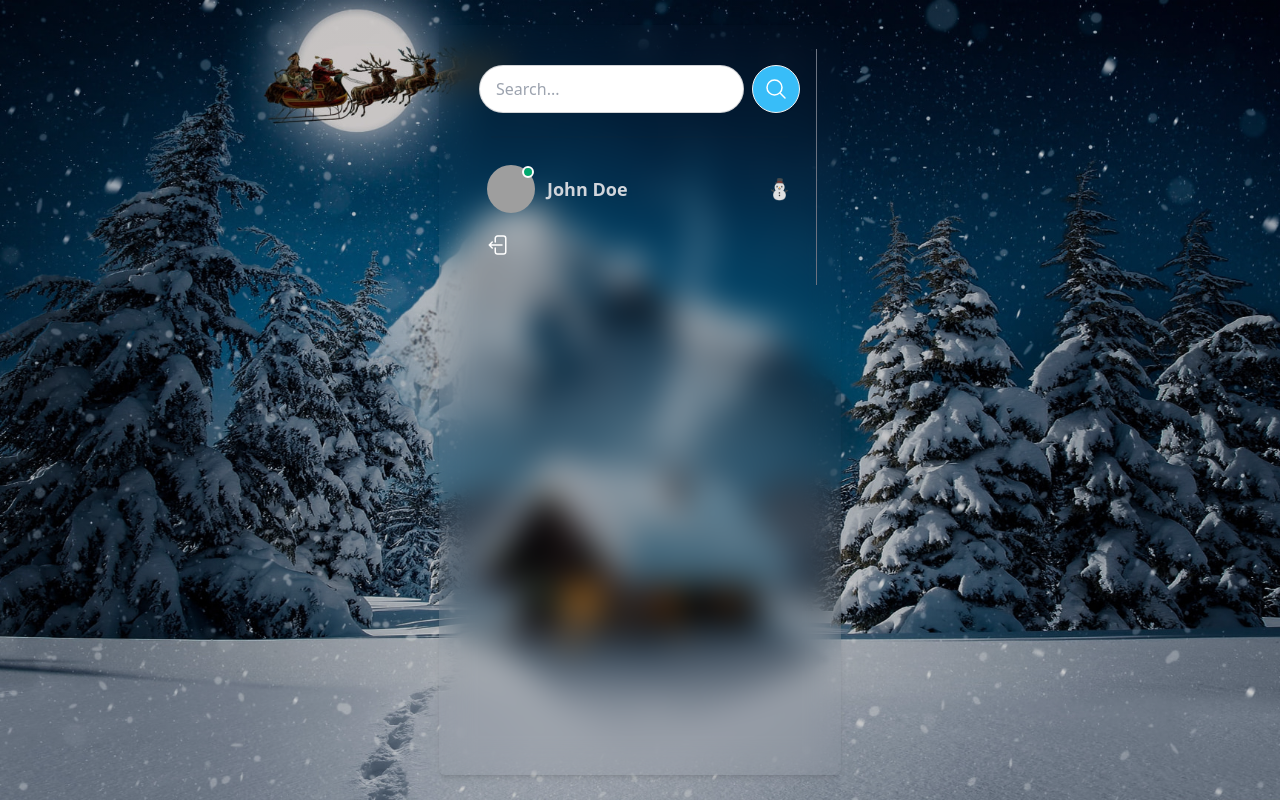
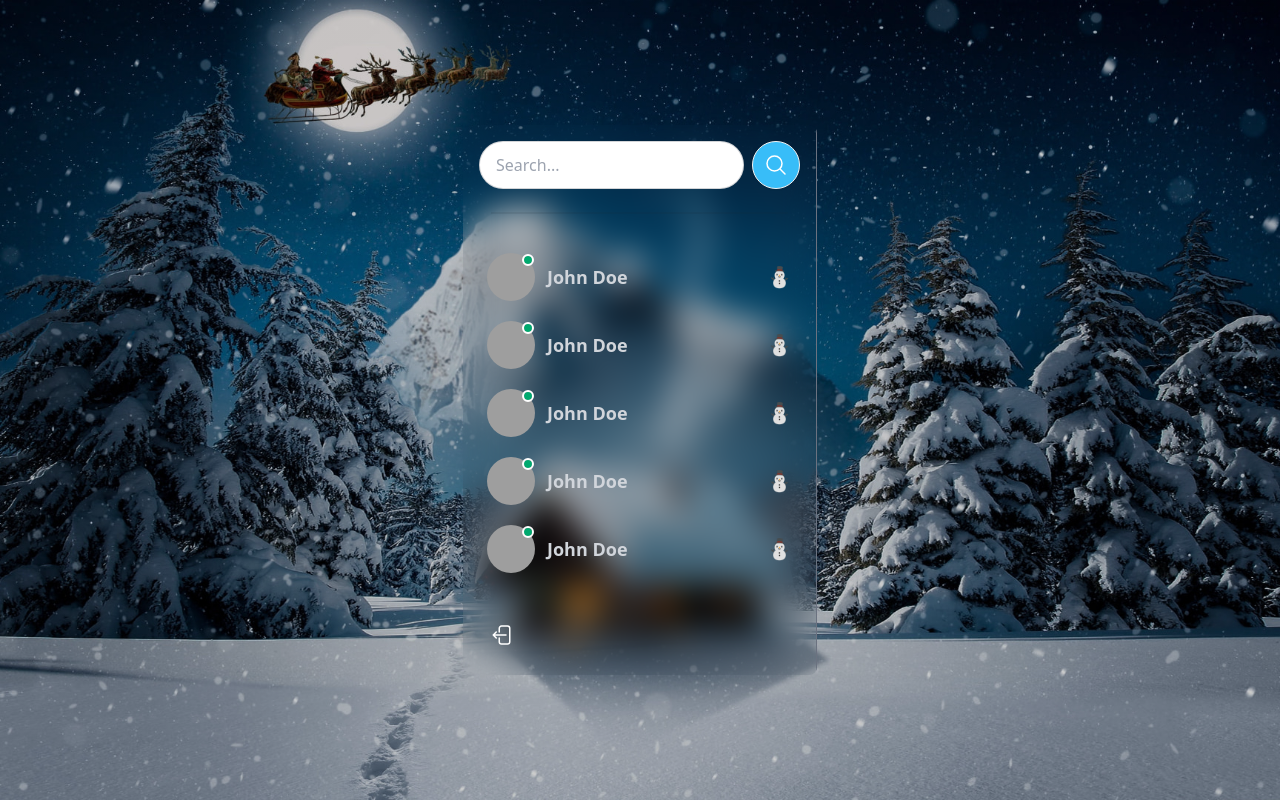
Before and after one commit to Yunxin119/RealChat, a React (Vite) app in the folder client/: page / in a window 1280 px wide. Built offline with nearby package versions, Linux system fonts and the light colour scheme; grey boxes are pictures that could not be loaded.

Commit message:
home screen overflow setting and some bug fixing

```diff
--- a/client/package.json
+++ b/client/package.json
@@ -10,8 +10,10 @@
     "preview": "vite preview"
   },
   "dependencies": {
+    "heroicons": "^2.1.5",
     "react": "^18.3.1",
     "react-dom": "^18.3.1",
+    "react-icons": "^5.3.0",
     "react-router-dom": "^6.26.0"
   },
   "devDependencies": {
--- a/client/src/components/sidebar/Conversations.jsx
+++ b/client/src/components/sidebar/Conversations.jsx
@@ -1,25 +1,15 @@
 import React from 'react'
-import { useState } from 'react'
+import SingleConversation from './SingleConversation'
 
 const Conversations = () => {
   return (
-    <>
-        <div className='flex gap-3 items-center hover:bg-sky-400 rounded-md p-2 py-1 cursor-pointer'>
-            <div className='avatar online'>
-                <div className='w-12 h-12 rounded-full'>
-                    <img src="https://img.daisyui.com/images/stock/photo-1534528741775-53994a69daeb.webp" alt="user avatar" />
-                </div>
-            </div>
-            <div className='flex flex-col flex-1'>
-                <div className='flex gap-3 justify-between'>
-                    <p className='text-lg font-semibold text-gray-300'>John Doe</p>
-                    <span className='text-xl'>⛄</span>
-                </div>
-            </div>
-        </div>
-
-        <div className='devider my-0 py-0 h-1'/>
-    </>
+    <div className='py-2 flex flex-col overflow-auto'>
+        <SingleConversation />
+        <SingleConversation />
+        <SingleConversation />
+        <SingleConversation />
+        <SingleConversation />
+    </div>
 
   )
 }
--- /dev/null
+++ b/client/src/components/sidebar/LogoutButton.jsx
@@ -0,0 +1,15 @@
+import React from 'react'
+
+const LogoutButton = () => {
+  return (
+    <div className='mt-auto'>
+    <button className='btn btn-ghost btn-circle w-12 h-12 text-white cursor-pointer'>
+      <svg xmlns="http://www.w3.org/2000/svg" fill="none" viewBox="0 0 24 24" stroke-width="1.5" stroke="currentColor" class="size-6">
+        <path stroke-linecap="round" stroke-linejoin="round" d="M8.25 9V5.25A2.25 2.25 0 0 1 10.5 3h6a2.25 2.25 0 0 1 2.25 2.25v13.5A2.25 2.25 0 0 1 16.5 21h-6a2.25 2.25 0 0 1-2.25-2.25V15m-3 0-3-3m0 0 3-3m-3 3H15" />
+      </svg>
+    </button>
+  </div>
+  )
+}
+
+export default LogoutButton
--- a/client/src/components/sidebar/Sidebar.jsx
+++ b/client/src/components/sidebar/Sidebar.jsx
@@ -1,6 +1,7 @@
 import React from 'react'
 import SearchInput from './SearchInput'
 import Conversations from './Conversations'
+import LogoutButton from './LogoutButton'
 
 const Sidebar = () => {
   return (
@@ -8,16 +9,7 @@ const Sidebar = () => {
       <SearchInput />
       <div className='divider px-3'></div>
       <Conversations />
-
-      {/* Logout Button */}
-      <div className='mt-auto'>
-        <button className='btn btn-ghost btn-circle w-10 h-10 text-white cursor-pointer'>
-          <svg xmlns="http://www.w3.org/2000/svg" fill="none" viewBox="0 0 24 24" stroke-width="1.5" stroke="currentColor" class="size-6">
-            <path stroke-linecap="round" stroke-linejoin="round" d="M8.25 9V5.25A2.25 2.25 0 0 1 10.5 3h6a2.25 2.25 0 0 1 2.25 2.25v13.5A2.25 2.25 0 0 1 16.5 21h-6a2.25 2.25 0 0 1-2.25-2.25V15m-3 0-3-3m0 0 3-3m-3 3H15" />
-          </svg>
-        </button>
-      </div>
-
+      <LogoutButton />
     </div>
   )
 }
--- /dev/null
+++ b/client/src/components/sidebar/SingleConversation.jsx
@@ -0,0 +1,25 @@
+import React from 'react'
+
+const SingleConversation = () => {
+  return (
+    <>
+        <div className='flex gap-3 items-center hover:bg-sky-400 rounded-md p-2 py-2 cursor-pointer'>
+            <div className='avatar online'>
+                <div className='w-12 rounded-full'>
+                    <img src="https://img.daisyui.com/images/stock/photo-1534528741775-53994a69daeb.webp" alt="user avatar" />
+                </div>
+            </div>
+            <div className='flex flex-col flex-1'>
+                <div className='flex gap-3 justify-between'>
+                    <p className='text-lg font-semibold text-gray-300'>John Doe</p>
+                    <span className='text-xl'>⛄</span>
+                </div>
+            </div>
+        </div>
+
+        <div className='devider my-0 py-0 h-1'/>
+    </>
+  )
+}
+
+export default SingleConversation
--- a/client/src/screens/Home.jsx
+++ b/client/src/screens/Home.jsx
@@ -5,8 +5,8 @@ import MessageContainer from '../components/messages/MessageContainer'
 const Home = () => {
   return (
     <div>
-       <div className='sm:h-[450px] md:h-[550px] lg:h-[750px] bg-gray-450 w-full p-6 rounded-md shadow-md bg-clip-padding backdrop-filter backdrop-blur-lg bg-opacity-0'>
-        <Sidebar />
+       <div className='flex sm:h-[450px] md:h-[550px] rounded-lg overflow-hidden bg-gray-400 bg-clip-padding backdrop-filter backdrop-blur-lg bg-opacity-0'>
+          <Sidebar />
         {/* <MessageContainer /> */}
        </div>
     </div>
```
Also changed, not shown: 1 other file (tests, documents, lock files or other folders).
